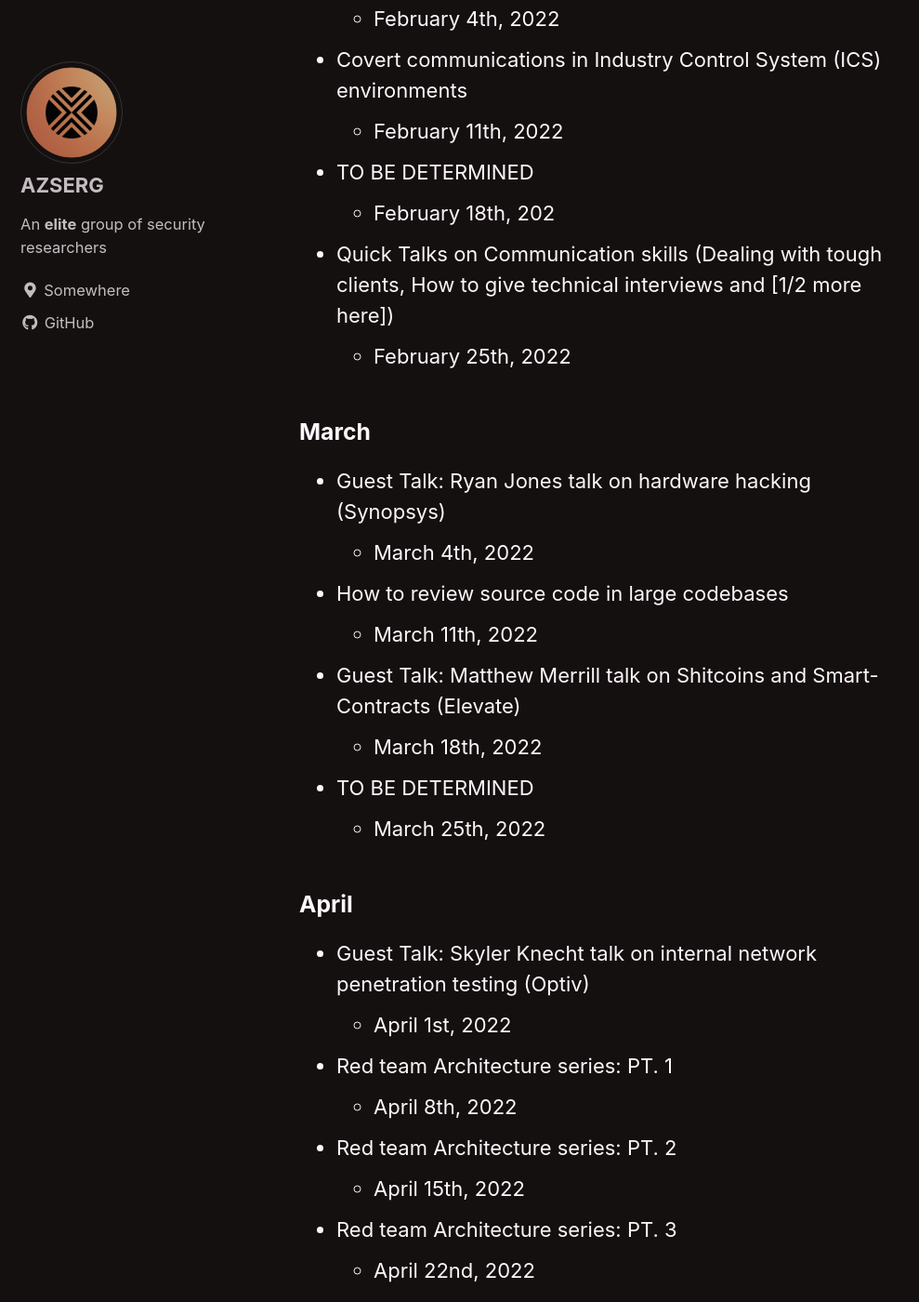
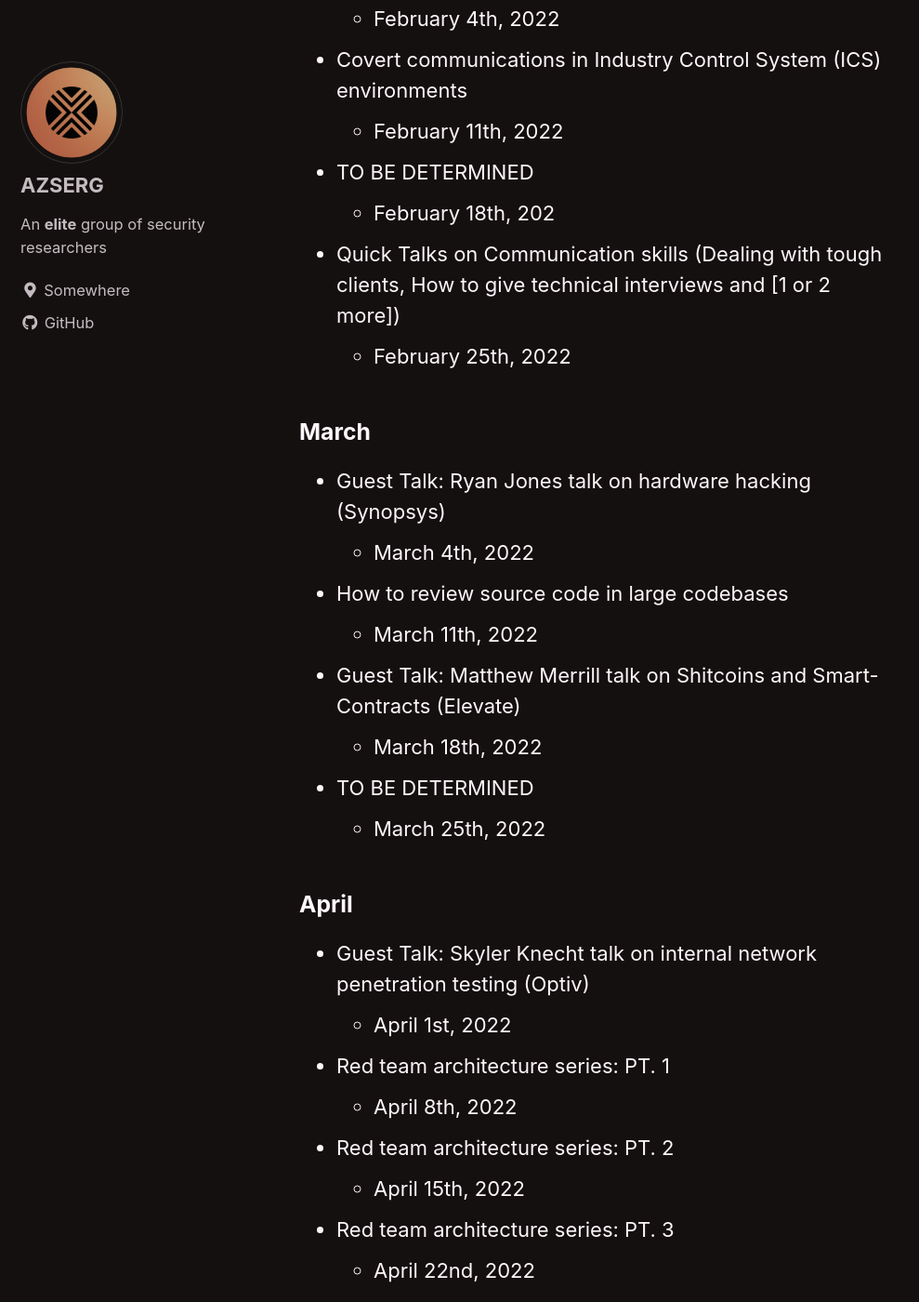
Before and after one commit to AZSERG/AZSERG.github.io, a Jekyll site: the page built from _pages/products.md, in a window 1280 px wide and 1400 px high, scrolled down 730 px. Shown: the whole window at 93% size, without its empty margins (0-989 px from the left). Built offline with Jekyll 4.4.1, drawn with Linux system fonts in a browser that asks for light colours; cached includes are drawn as plain includes; some of the changed text lies outside the part shown.

Commit message:
Spelling changes

```diff
--- a/_pages/products.md
+++ b/_pages/products.md
@@ -23,7 +23,7 @@ Join our [discord](https://discord.gg/cXukpqt7JN)!
     * February 11th, 2022
 * TO BE DETERMINED
     * February 18th, 202
-* Quick Talks on Communication skills (Dealing with tough clients, How to give technical interviews and [1/2 more here])
+* Quick Talks on Communication skills (Dealing with tough clients, How to give technical interviews and [1 or 2 more])
     * February 25th, 2022
 
 ### March
@@ -39,11 +39,11 @@ Join our [discord](https://discord.gg/cXukpqt7JN)!
 ### April
 * Guest Talk: Skyler Knecht talk on internal network penetration testing (Optiv)
     * April 1st, 2022
-* Red team Architecture series: PT. 1
+* Red team architecture series: PT. 1
     * April 8th, 2022
-* Red team Architecture series: PT. 2
+* Red team architecture series: PT. 2
     * April 15th, 2022
-* Red team Architecture series: PT. 3
+* Red team architecture series: PT. 3
     * April 22nd, 2022
-* Red team Architecture series: PT. 4
+* Red team architecture series: PT. 4
     * April 29th, 2022
```
